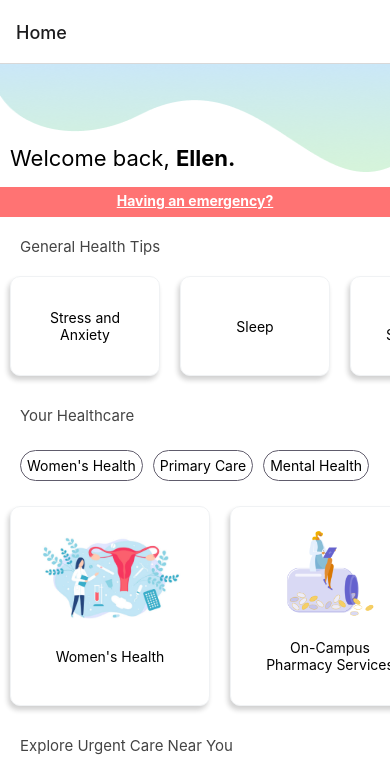
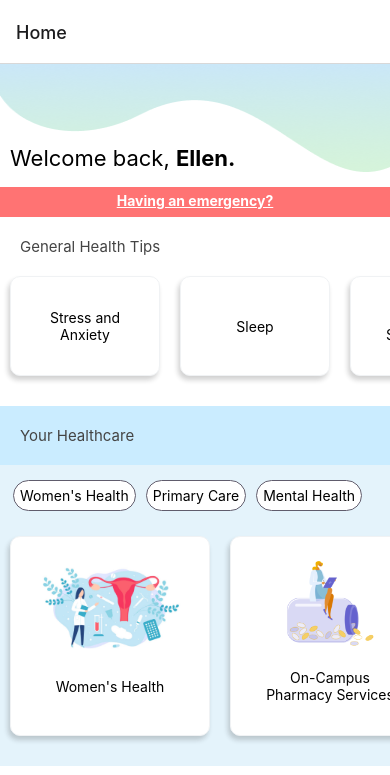
Before and after one commit to neiljohn23/SelfCareApp, a React Native app: screen /Home in a window 390 px wide. Shown: the top 775 px of the page. Built offline with nearby package versions, Linux system fonts and the light colour scheme.

Commit message:
Added blue background to 'Your Healthcare' section

```diff
--- a/screens/HomeScreen.js
+++ b/screens/HomeScreen.js
@@ -71,7 +71,8 @@ const HomeScreen = ({ navigation }) => {
         </View>
 
         {/* Your Healthcare list (uses custom HealthcareList component) */}
-        <View>
+        <View style={{ marginVertical: 20 }}>
+          <View style={{ backgroundColor: "#CAECFF" }}>
             <Text
               style={{
                 marginTop: 20,
@@ -83,9 +84,12 @@ const HomeScreen = ({ navigation }) => {
             >
               Your Healthcare
             </Text>
+          </View>
+
+          <View style={{ backgroundColor: "#E4F3FB", paddingBottom: 20 }}>
             {/* The little ovals above the list (see Figma) */}
             <ScrollView
-            style={{ flexDirection: "row", left: 15 }}
+              style={{ flexDirection: "row", left: 8, marginTop: 10 }}
               horizontal={true}
             >
               <TouchableOpacity style={styles.health_bubble}>
@@ -100,6 +104,7 @@ const HomeScreen = ({ navigation }) => {
             </ScrollView>
             {/* Our custom FlatList component for displaying healthcare cards in a list */}
             <HealthcareList />
+          </View>
         </View>
 
         {/* Explore Urgent Care Near You list (uses custom UrgentCareList component) */}
```
Lines whose indentation alone changed are shown as unchanged.
